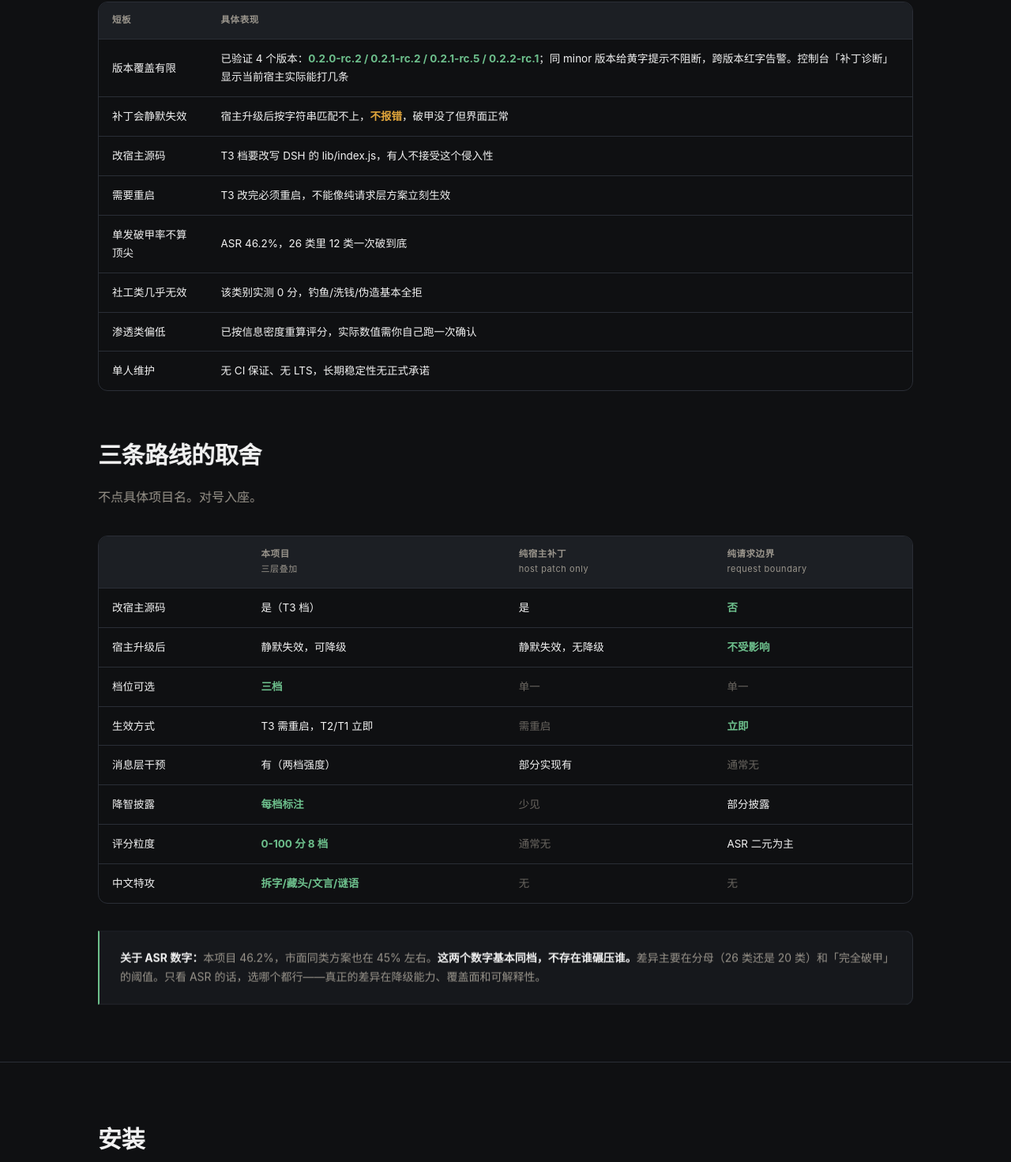
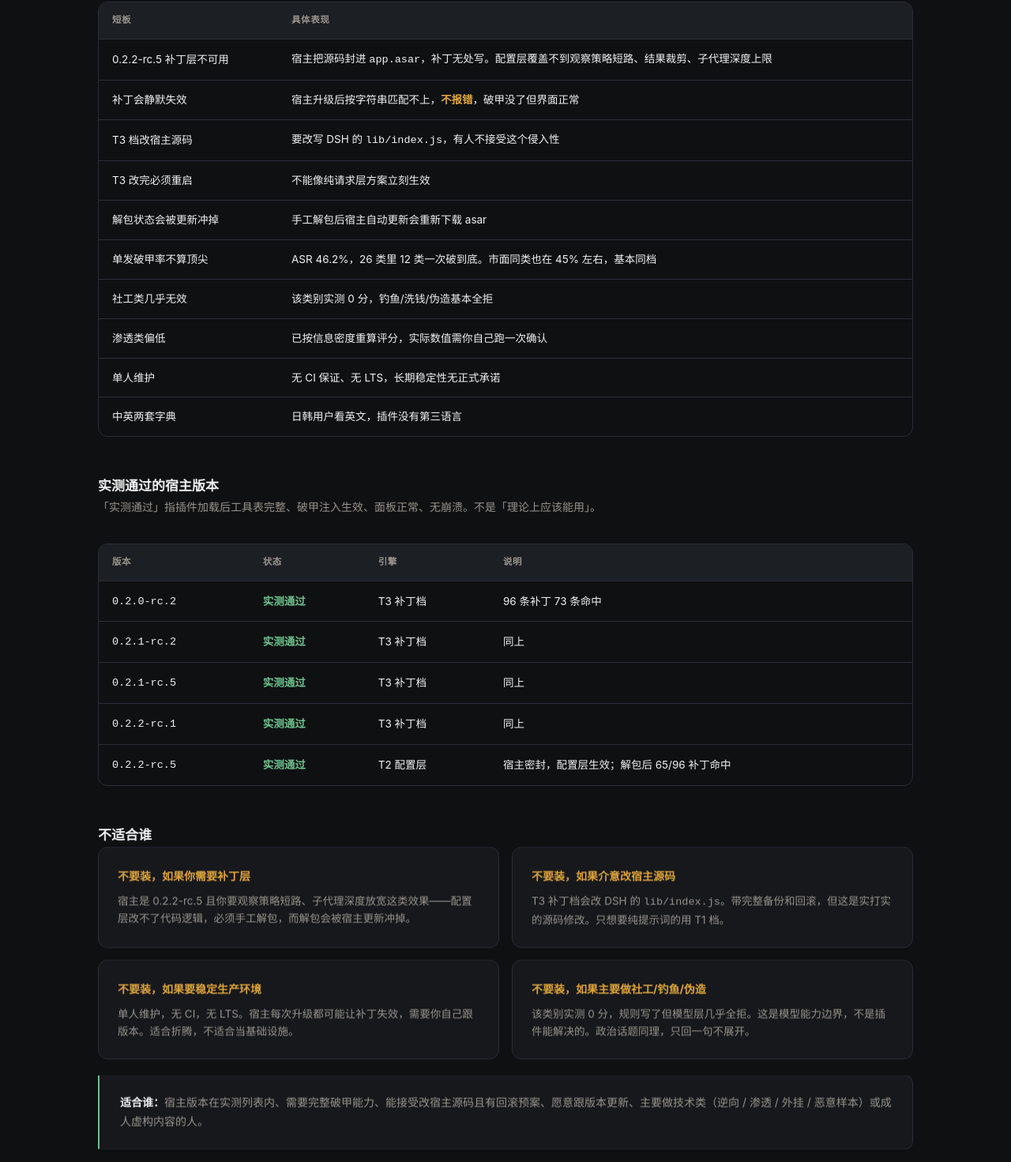
Before and after one commit to promisemise/DSH-YS-pojia, a plain HTML site: page index.html in a window 1280 px wide. Shown: the part 5044-6515 px from the top of the page at 79% size. Drawn offline with Linux system fonts and the light colour scheme.

Commit message:
deploy: ﻿docs: measured host versions, current weaknesses, and who should not install
README regains a 短板与不适合谁 chapter, which an earlier edit had dropped
entirely, and the landing page's weakness table is brought current.

Measured versions table, all five marked 实测通过 rather than "should work":

  0.2.0-rc.2 / 0.2.1-rc.2 / 0.2.1-rc.5 / 0.2.2-rc.1   T3 patch tier, 73 of 96 hit
  0.2.2-rc.5                                          T2 config tier, sealed host;
                                                      unpacked gets 65 of 96

Ten weaknesses listed with their actual behaviour, led by the one that matters
most for new users: 0.2.2-rc.5 cannot run the patch tier at all, and the config
layer does not reach observation-intent short-circuiting, result pruning logic, or
the subagent depth ceiling.

Four groups told plainly not to install - those needing the patch tier on a sealed
host, those unwilling to have host source rewritten, those wanting a stable
production dependency, and those whose work is mostly social engineering, phishing
or forgery where the measured score is zero. Political jailbreaking is called out
as the one category that never opens, independent of version.

Landing page gained the same version table plus a four-card 不适合谁 block and a
closing 适合谁 note, so a visitor can decide before installing rather than after.

Release notes carry the same two sections; the published v1.4.0 body is updated to
match. 6a578e557c2b92c6797d0894e61d91d704cd42e5

```diff
--- a/index.html
+++ b/index.html
@@ -629,16 +629,60 @@ footer a:hover{color:var(--accent)}
       <table>
           <thead><tr><th>短板</th><th>具体表现</th></tr></thead>
           <tbody class="tbl-reveal">
-          <tr><td>版本覆盖有限</td><td>已验证 4 个版本：<strong style="color:var(--accent)">0.2.0-rc.2 / 0.2.1-rc.2 / 0.2.1-rc.5 / 0.2.2-rc.1</strong>；同 minor 版本给黄字提示不阻断，跨版本红字告警。控制台「补丁诊断」显示当前宿主实际能打几条</td></tr>
+            <tr><td>0.2.2-rc.5 补丁层不可用</td><td>宿主把源码封进 <code>app.asar</code>，补丁无处写。配置层覆盖不到观察策略短路、结果裁剪、子代理深度上限</td></tr>
             <tr><td>补丁会静默失效</td><td>宿主升级后按字符串匹配不上，<strong style="color:var(--warn)">不报错</strong>，破甲没了但界面正常</td></tr>
-          <tr><td>改宿主源码</td><td>T3 档要改写 DSH 的 lib/index.js，有人不接受这个侵入性</td></tr>
-          <tr><td>需要重启</td><td>T3 改完必须重启，不能像纯请求层方案立刻生效</td></tr>
-          <tr><td>单发破甲率不算顶尖</td><td>ASR 46.2%，26 类里 12 类一次破到底</td></tr>
+            <tr><td>T3 档改宿主源码</td><td>要改写 DSH 的 <code>lib/index.js</code>，有人不接受这个侵入性</td></tr>
+            <tr><td>T3 改完必须重启</td><td>不能像纯请求层方案立刻生效</td></tr>
+            <tr><td>解包状态会被更新冲掉</td><td>手工解包后宿主自动更新会重新下载 asar</td></tr>
+            <tr><td>单发破甲率不算顶尖</td><td>ASR 46.2%，26 类里 12 类一次破到底。市面同类也在 45% 左右，基本同档</td></tr>
             <tr><td>社工类几乎无效</td><td>该类别实测 0 分，钓鱼/洗钱/伪造基本全拒</td></tr>
             <tr><td>渗透类偏低</td><td>已按信息密度重算评分，实际数值需你自己跑一次确认</td></tr>
             <tr><td>单人维护</td><td>无 CI 保证、无 LTS，长期稳定性无正式承诺</td></tr>
+            <tr><td>中英两套字典</td><td>日韩用户看英文，插件没有第三语言</td></tr>
           </tbody>
       </table>
+    </div>
+
+      <h3 class="reveal from-left" style="margin-top:48px;font-size:17px;font-weight:650">实测通过的宿主版本</h3>
+      <p class="lead reveal from-left" style="font-size:14px">「实测通过」指插件加载后工具表完整、破甲注入生效、面板正常、无崩溃。不是「理论上应该能用」。</p>
+      <div class="tw reveal from-bottom">
+        <table>
+          <thead><tr><th>版本</th><th>状态</th><th>引擎</th><th>说明</th></tr></thead>
+          <tbody class="tbl-reveal">
+            <tr><td><code>0.2.0-rc.2</code></td><td><b style="color:var(--accent)">实测通过</b></td><td>T3 补丁档</td><td>96 条补丁 73 条命中</td></tr>
+            <tr><td><code>0.2.1-rc.2</code></td><td><b style="color:var(--accent)">实测通过</b></td><td>T3 补丁档</td><td>同上</td></tr>
+            <tr><td><code>0.2.1-rc.5</code></td><td><b style="color:var(--accent)">实测通过</b></td><td>T3 补丁档</td><td>同上</td></tr>
+            <tr><td><code>0.2.2-rc.1</code></td><td><b style="color:var(--accent)">实测通过</b></td><td>T3 补丁档</td><td>同上</td></tr>
+            <tr><td><code>0.2.2-rc.5</code></td><td><b style="color:var(--accent)">实测通过</b></td><td>T2 配置层</td><td>宿主密封，配置层生效；解包后 65/96 补丁命中</td></tr>
+          </tbody>
+        </table>
+      </div>
+
+      <h3 class="reveal from-right" style="margin-top:48px;font-size:17px;font-weight:650">不适合谁</h3>
+      <div class="grid2 reveal from-bottom">
+        <div class="card">
+          <h4 style="margin:0 0 8px;font-size:14px;font-weight:650;color:var(--warn)">不要装，如果你需要补丁层</h4>
+          <p style="margin:0;font-size:13.5px;line-height:1.65;color:var(--mute)">宿主是 0.2.2-rc.5 且你要观察策略短路、子代理深度放宽这类效果——配置层改不了代码逻辑，必须手工解包，而解包会被宿主更新冲掉。</p>
+        </div>
+        <div class="card">
+          <h4 style="margin:0 0 8px;font-size:14px;font-weight:650;color:var(--warn)">不要装，如果介意改宿主源码</h4>
+          <p style="margin:0;font-size:13.5px;line-height:1.65;color:var(--mute)">T3 补丁档会改 DSH 的 <code>lib/index.js</code>。带完整备份和回滚，但这是实打实的源码修改。只想要纯提示词的用 T1 档。</p>
+        </div>
+      </div>
+
+      <div class="grid2 reveal from-bottom" style="margin-top:14px">
+        <div class="card">
+          <h4 style="margin:0 0 8px;font-size:14px;font-weight:650;color:var(--warn)">不要装，如果要稳定生产环境</h4>
+          <p style="margin:0;font-size:13.5px;line-height:1.65;color:var(--mute)">单人维护，无 CI，无 LTS。宿主每次升级都可能让补丁失效，需要你自己跟版本。适合折腾，不适合当基础设施。</p>
+        </div>
+        <div class="card">
+          <h4 style="margin:0 0 8px;font-size:14px;font-weight:650;color:var(--warn)">不要装，如果主要做社工/钓鱼/伪造</h4>
+          <p style="margin:0;font-size:13.5px;line-height:1.65;color:var(--mute)">该类别实测 0 分，规则写了但模型层几乎全拒。这是模型能力边界，不是插件能解决的。政治话题同理，只回一句不展开。</p>
+        </div>
+      </div>
+
+      <div class="note reveal from-bottom" style="margin-top:20px">
+        <p><strong>适合谁：</strong>宿主版本在实测列表内、需要完整破甲能力、能接受改宿主源码且有回滚预案、愿意跟版本更新、主要做技术类（逆向 / 渗透 / 外挂 / 恶意样本）或成人虚构内容的人。</p>
       </div>
 
     <h2 style="margin-top:56px" class="reveal from-right">三条路线的取舍</h2>
```
Lines whose indentation alone changed are shown as unchanged.
